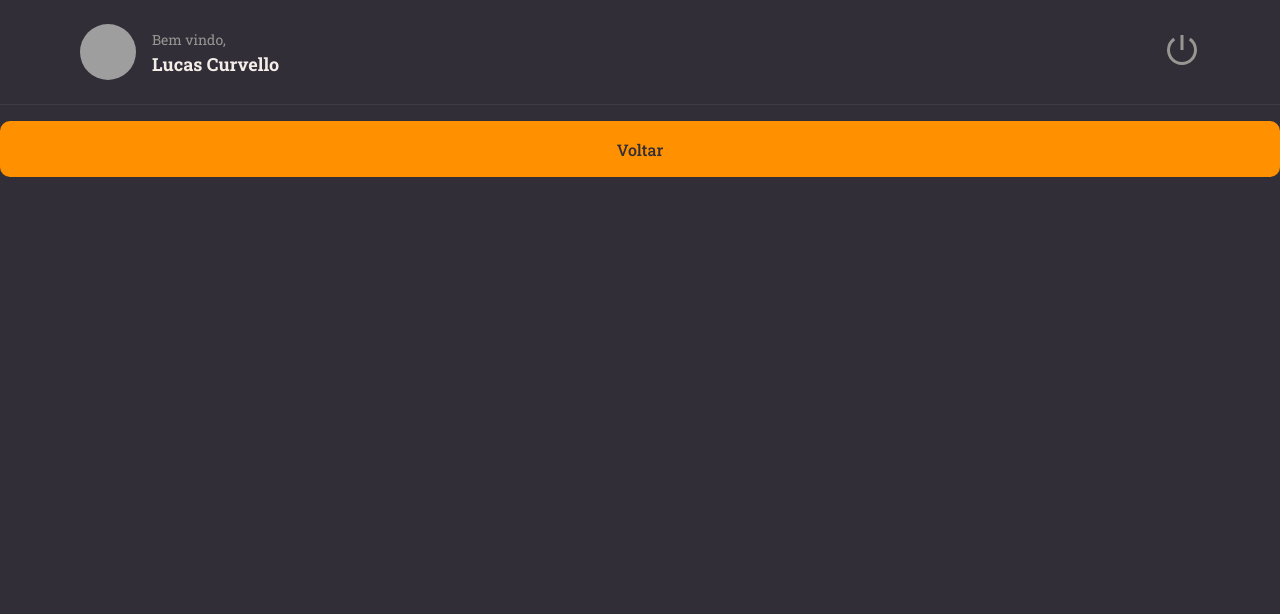
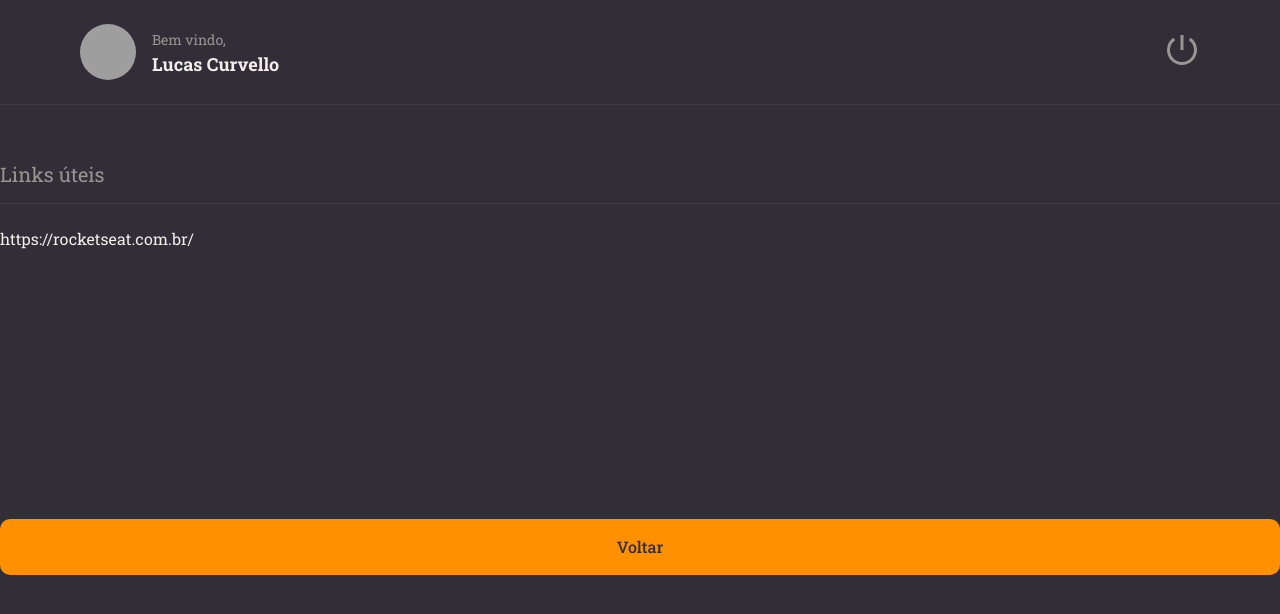
Before and after one commit to llucas30/rocketnotes, a React (Vite) app: page / in a window 1280 px wide. Shown: the top 614 px of the page. Built offline with nearby package versions, Linux system fonts and the light colour scheme; grey boxes are pictures that could not be loaded.

Commit message:
section component

```diff
--- /dev/null
+++ b/src/components/Section/index.jsx
@@ -0,0 +1,10 @@
+import { Container } from "./styles";
+
+export function Section({ title, children }) {
+  return(
+    <Container>
+      <h2>{title}</h2>
+      {children}
+    </Container>
+  )
+}
--- /dev/null
+++ b/src/components/Section/styles.js
@@ -0,0 +1,18 @@
+import styled from "styled-components";
+
+export const Container = styled.section`
+  margin: 56px 0 28px;
+
+  > h2 {
+    border-bottom-width: 1px;
+    border-bottom-style: solid;
+    border-bottom-color: ${({ theme }) => theme.COLORS.BACKGROUND_700};
+
+    padding-bottom: 16px;
+    margin-bottom: 24px;
+
+    color: ${({ theme }) => theme.COLORS.GRAY_100};
+    font-size: 20px;
+    font-weight: 400;
+  }
+`;
--- a/src/pages/Details/index.jsx
+++ b/src/pages/Details/index.jsx
@@ -1,7 +1,8 @@
-import { Container } from "./styles";
+import { Container, Links } from "./styles";
 
 import { Header } from "../../components/Header";
 import { Button } from "../../components/Button";
+import { Section } from "../../components/Section";
 
 export function Details(){
 
@@ -9,6 +10,12 @@
     <Container>
       <Header />
 
+      <Section title="Links úteis">
+        <Links>
+          <li><a href="#">https://rocketseat.com.br/</a></li>
+        </Links>
+      </Section>
+
       <Button title="Voltar" />
     </Container>
   )
--- a/src/pages/Details/styles.js
+++ b/src/pages/Details/styles.js
@@ -10,3 +10,15 @@
   "header"
   "content";
 `;
+
+export const Links = styled.ul`
+  list-style: none;
+
+  > li {
+    margin-top: 12px;
+
+    a {
+      color: ${({ theme }) => theme.COLORS.WHITE};
+    }
+  }
+`;
```
